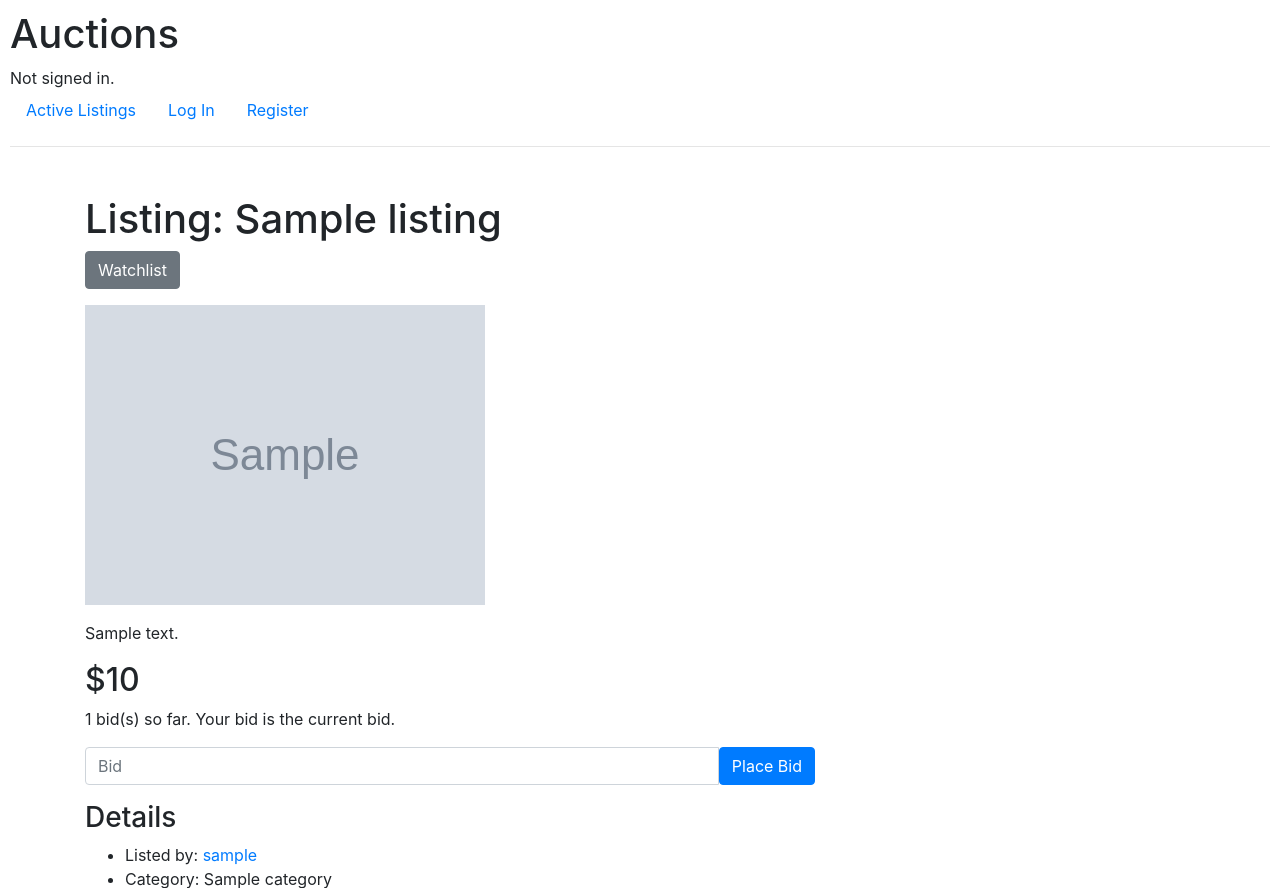
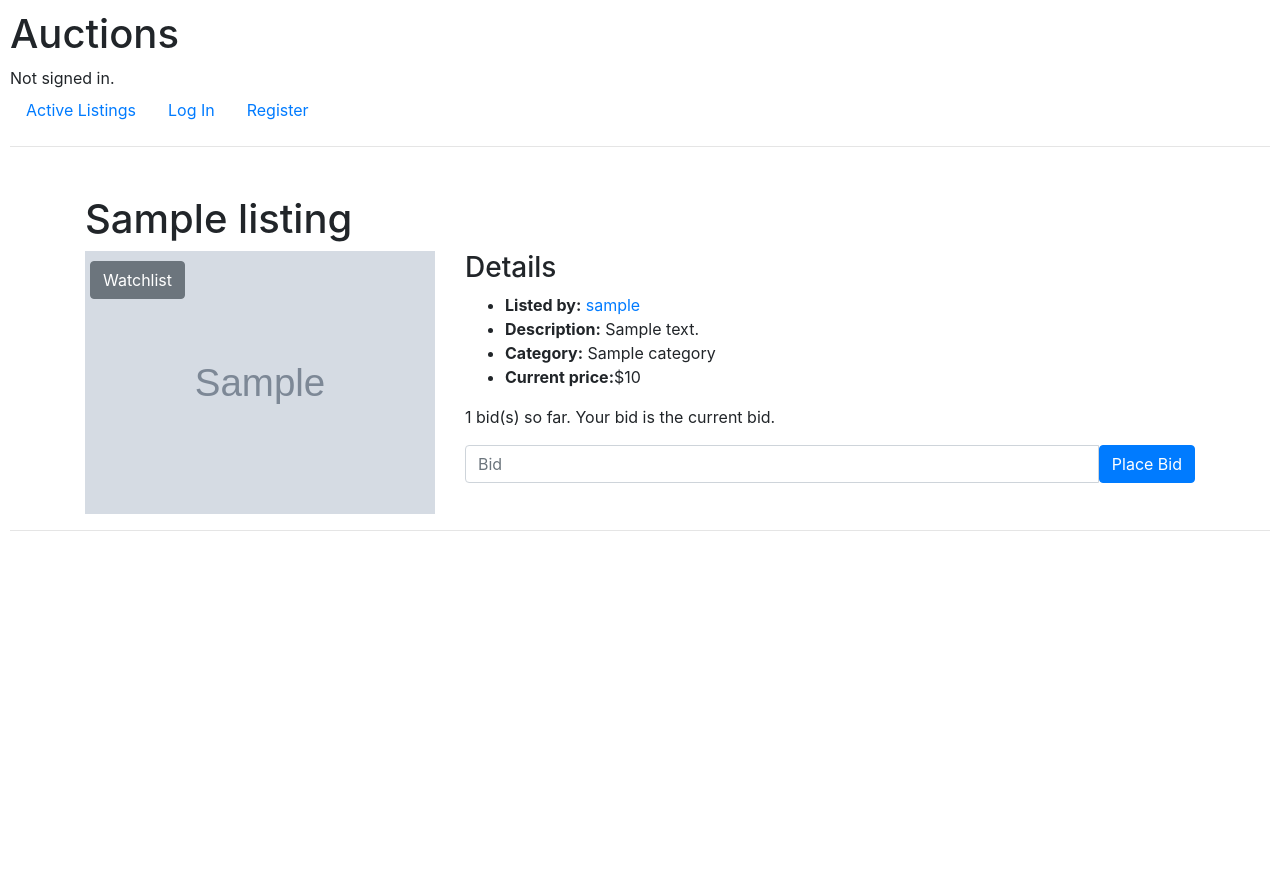
Before and after one commit to kholmetskii/Commerce-project, a Django app: template auctions/templates/auctions/listing.html in a window 1280 px wide. Shown: the top 888 px of the page. After the commit the page ends 531 px from the top, so only its background shows below. Run offline with Django 3.2, Linux system fonts and the light colour scheme; the template is opened without the code that fills it: most values are stand-ins (such as "Sample title", 1, 10 or a date in 2020); grey boxes marked "Sample" are stand-in pictures; some libraries are stand-ins or nearby versions.

Commit message:
Layout for listing is done

```diff
--- a/auctions/static/auctions/styles.css
+++ b/auctions/static/auctions/styles.css
@@ -20,3 +20,18 @@ body {
     display: flex;
     flex-direction: column;
 }
+
+.card:hover {
+    background-color: #f0f0f0;
+    box-shadow: 0 4px 8px rgba(0, 0, 0, 0.2);
+    transition: background-color 0.3s ease, box-shadow 0.3s ease;
+}
+.position-relative {
+    position: relative;
+}
+.watchlist-btn {
+    position: absolute;
+    top: 10px;
+    left: 20px;
+    z-index: 10;
+}
--- a/auctions/templates/auctions/listing.html
+++ b/auctions/templates/auctions/listing.html
@@ -2,16 +2,21 @@
 
 {% block body %}
     <div class="container mt-5">
-    <h1>Listing: {{ listing.title }}</h1>
-    <button class="btn btn-secondary mb-3">Watchlist</button>
+        <h1>{{ listing.title }}</h1>
         <div class="row">
+            <div class="col-md-4 position-relative">
+                <img src="{{ listing.imageUrl }}" class="img-fluid" alt="{{ listing.title }}">
+                <button class="btn btn-secondary mb-3 watchlist-btn">Watchlist</button>
+            </div>
             <div class="col-md-8">
-            <img src="{{ listing.image_url }}" class="img-fluid" alt="{{ listing.name }}">
-            <p class="mt-3">{{ listing.description }}</p>
-            <h2>${{ listing.price }}</h2>
+                <h3>Details</h3>
+                <ul>
+                    <li><strong>Listed by:</strong> <a href="#">{{ listing.owner.username }}</a></li>
+                    <li><strong>Description:</strong> {{ listing.description }}</li>
+                    <li><strong>Category:</strong> {{ listing.category.name }}</li>
+                    <li><strong>Current price:</strong>${{ listing.price }}</li>
+                </ul>
                 <p>{{ listing.bids_count }} bid(s) so far. Your bid is the current bid.</p>
-
-            <!-- Bid Form -->
                 <form  method="POST">
                     {% csrf_token %}
                     <div class="input-group mb-3">
@@ -21,12 +26,6 @@
                 </form>
             </div>
         </div>
-
-    <h3>Details</h3>
-    <ul>
-        <li>Listed by: <a href="#">{{ listing.seller.username }}</a></li>
-        <li>Category: {{ listing.category.name }}</li>
-    </ul>
     </div>
-
+    <hr>
 {% endblock %}
--- a/auctions/views.py
+++ b/auctions/views.py
@@ -99,4 +99,7 @@ def create_listing(request):
 
 
 def view_listing(request, id):
-    return render(request, "auctions/listing.html")
+    listing = Listing.objects.get(pk=id)
+    return render(request, "auctions/listing.html", {
+        "listing": listing
+    })
```
Also changed, not shown: auctions/models.py (line endings or trailing spaces), db.sqlite3. Lines whose indentation alone changed are shown as unchanged.
